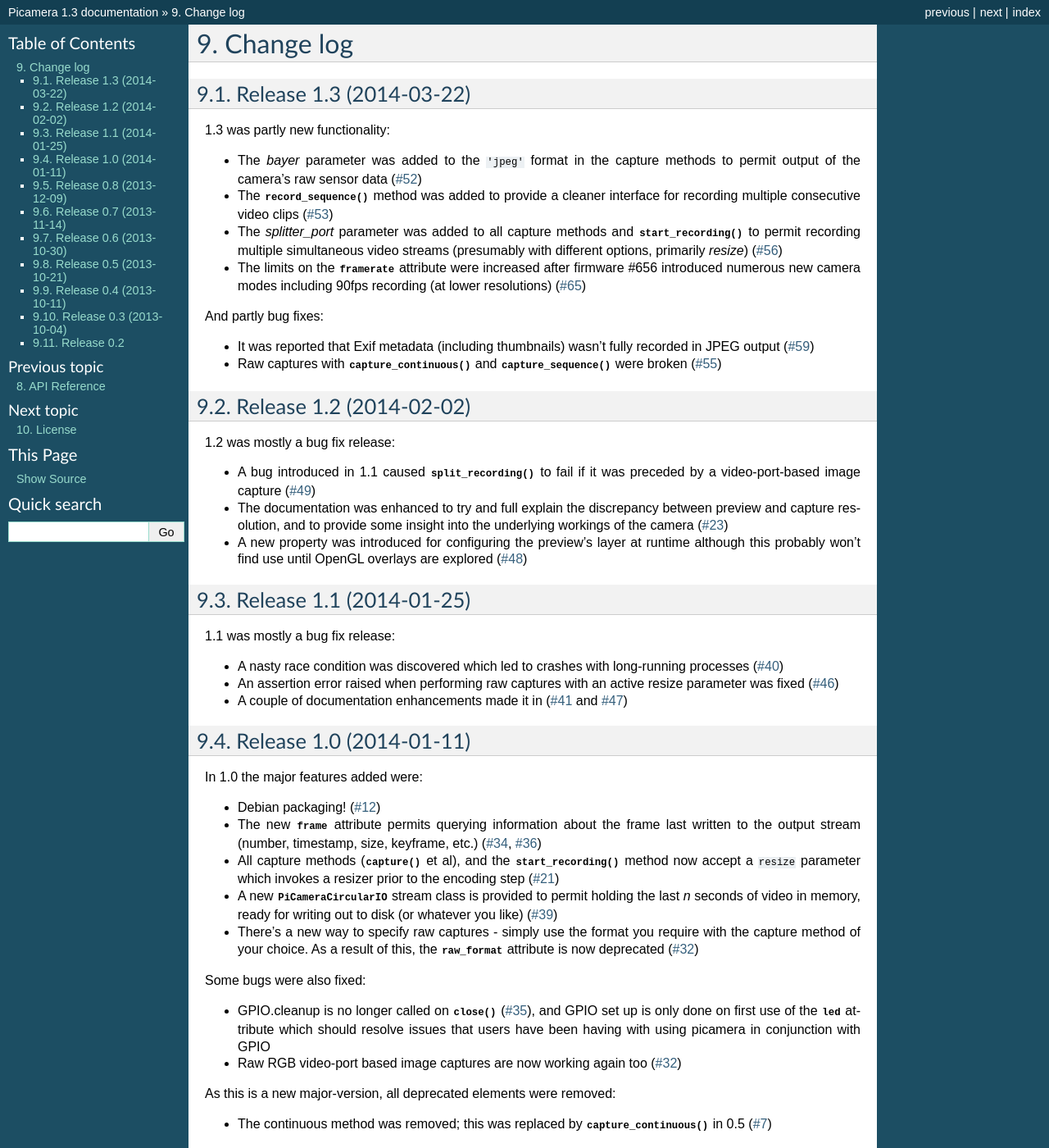
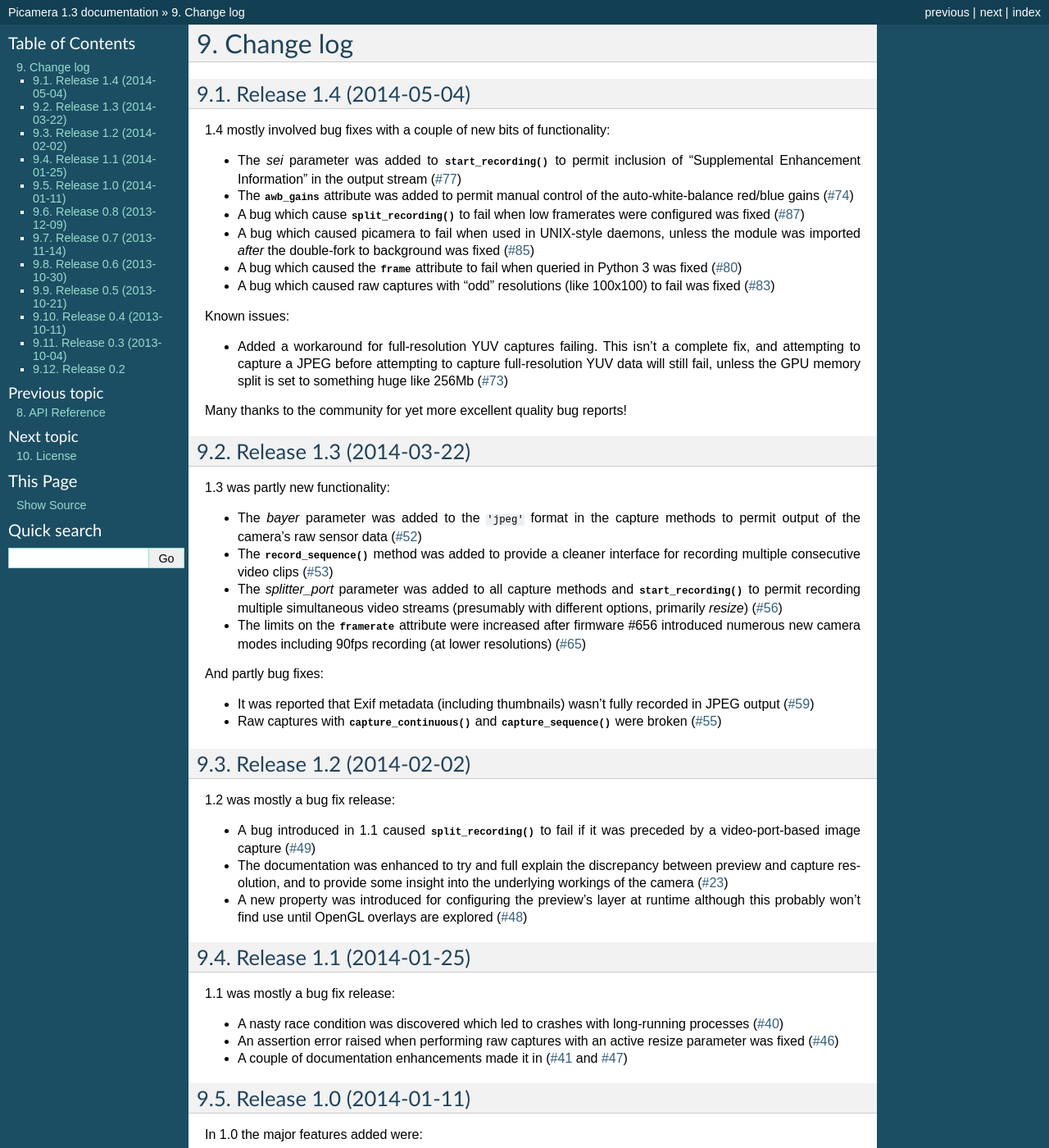
Before and after one commit to waveform80/picamera, a Sphinx documentation site: the page built from docs/changelog.rst, in a window 1280 px wide and 1400 px high. Shown: the whole window at 82% size. Built offline with Sphinx 7.4.7, drawn with Linux system fonts in a browser that asks for light colours; some of the changed text lies outside the part shown.

Commit message:
Update the changelog for the new release

```diff
--- a/docs/changelog.rst
+++ b/docs/changelog.rst
@@ -3,6 +3,44 @@
 ==========
 Change log
 ==========
+
+
+Release 1.4 (2014-05-04)
+========================
+
+1.4 mostly involved bug fixes with a couple of new bits of functionality:
+
+* The *sei* parameter was added to :meth:`~picamera.PiCamera.start_recording`
+  to permit inclusion of "Supplemental Enhancement Information" in the output
+  stream (`#77`_)
+* The :attr:`~picamera.PiCamera.awb_gains` attribute was added to permit manual
+  control of the auto-white-balance red/blue gains (`#74`_)
+* A bug which cause :meth:`~picamera.PiCamera.split_recording` to fail when low
+  framerates were configured was fixed (`#87`_)
+* A bug which caused picamera to fail when used in UNIX-style daemons, unless
+  the module was imported *after* the double-fork to background was fixed
+  (`#85`_)
+* A bug which caused the :attr:`~picamera.PiCamera.frame` attribute to fail
+  when queried in Python 3 was fixed (`#80`_)
+* A bug which caused raw captures with "odd" resolutions (like 100x100) to
+  fail was fixed (`#83`_)
+
+Known issues:
+
+* Added a workaround for full-resolution YUV captures failing. This
+  isn't a complete fix, and attempting to capture a JPEG before attempting to
+  capture full-resolution YUV data will still fail, unless the GPU memory split
+  is set to something huge like 256Mb (`#73`_)
+
+Many thanks to the community for yet more excellent quality bug reports!
+
+.. _#73: https://github.com/waveform80/picamera/issues/73
+.. _#74: https://github.com/waveform80/picamera/issues/74
+.. _#77: https://github.com/waveform80/picamera/issues/77
+.. _#80: https://github.com/waveform80/picamera/issues/80
+.. _#83: https://github.com/waveform80/picamera/issues/83
+.. _#85: https://github.com/waveform80/picamera/issues/85
+.. _#87: https://github.com/waveform80/picamera/issues/87
 
 
 Release 1.3 (2014-03-22)
```
